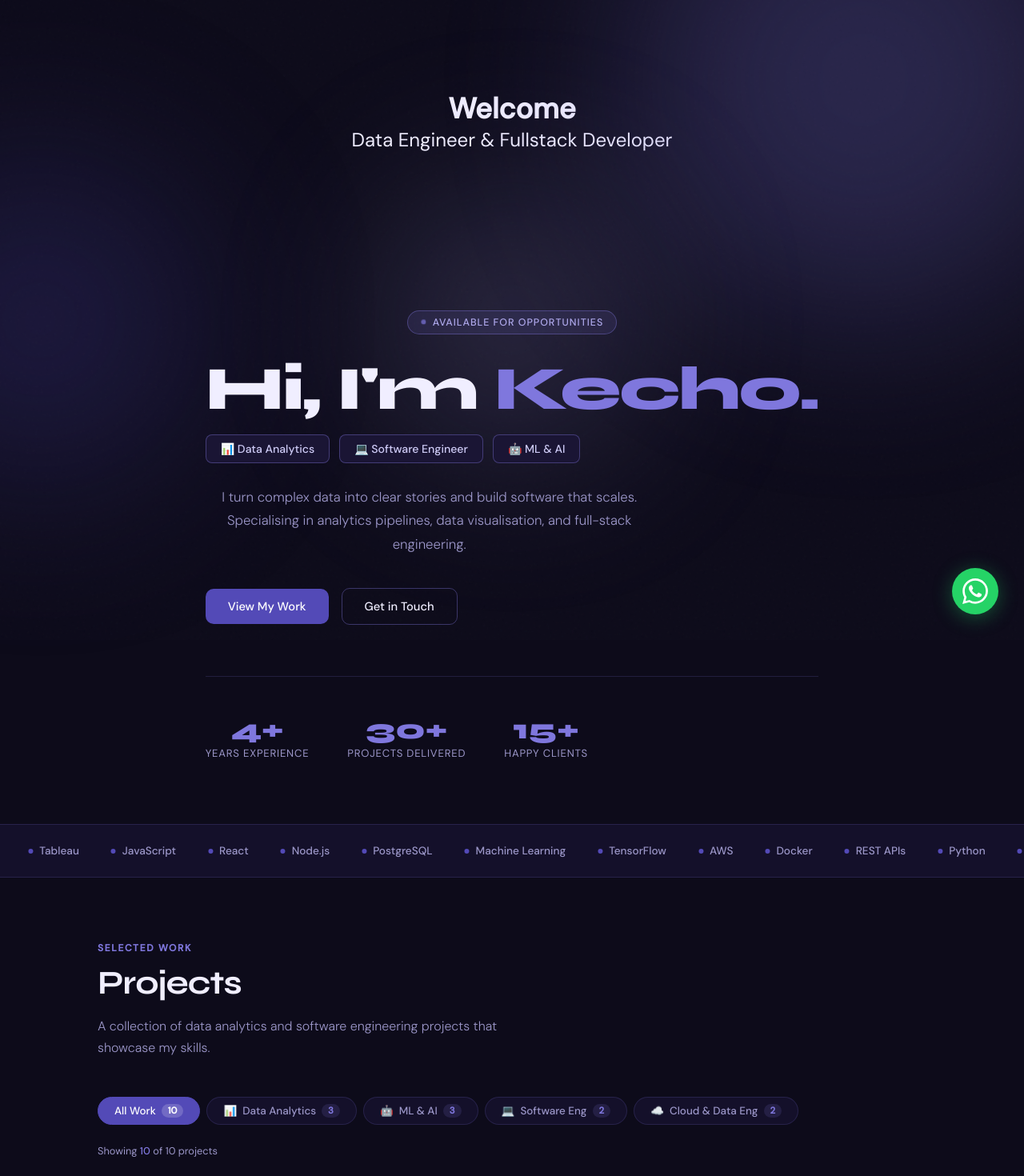
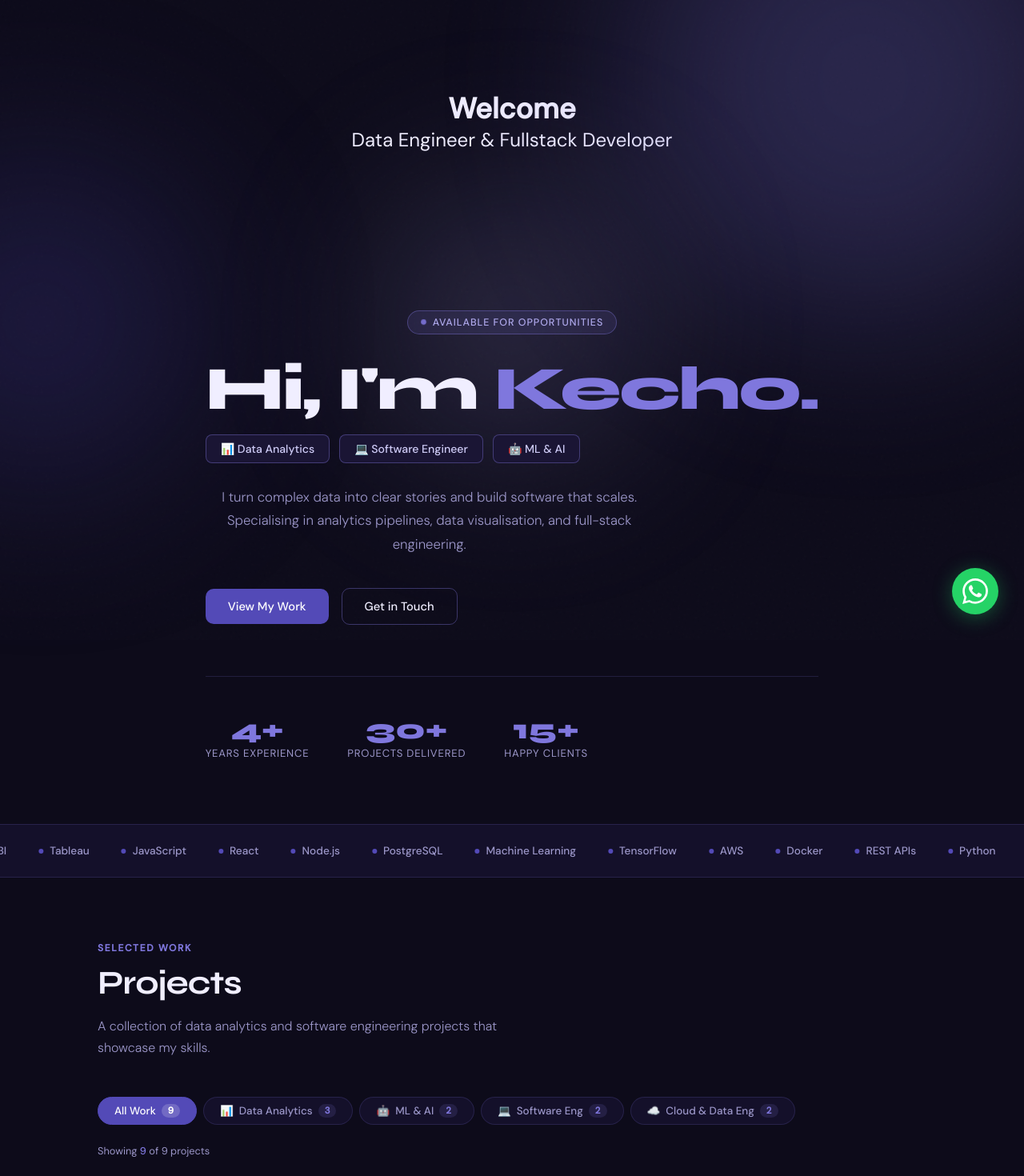
Before and after one commit to kechomartin/portfoliov3, a React (Create React App) app: page / in a window 1280 px wide. Shown: the top 1470 px of the page at 80% size. Built offline with nearby package versions, Linux system fonts and the light colour scheme.

Commit message:
removed project 10

```diff
--- a/src/data/portfolio.js
+++ b/src/data/portfolio.js
@@ -115,11 +115,4 @@ export const projects = [
     description: 'Cloud-native event processing system using Kubernetes and Docker, handling 100K+ events per second with auto-scaling capabilities.',
     link: '#',
   },
-  {
-    id: 10, category: 'ml', icon: '🧠', thumbIndex: 10,
-    tags: ['Deep Learning', 'Python', 'TensorFlow'],
-    title: 'Image Recognition System',
-    description: 'Convolutional neural network for image classification, achieving 95% accuracy on a custom dataset. Integrated into a mobile app for real-time object detection.',
-    link: '#',
-  }
 ];
```
